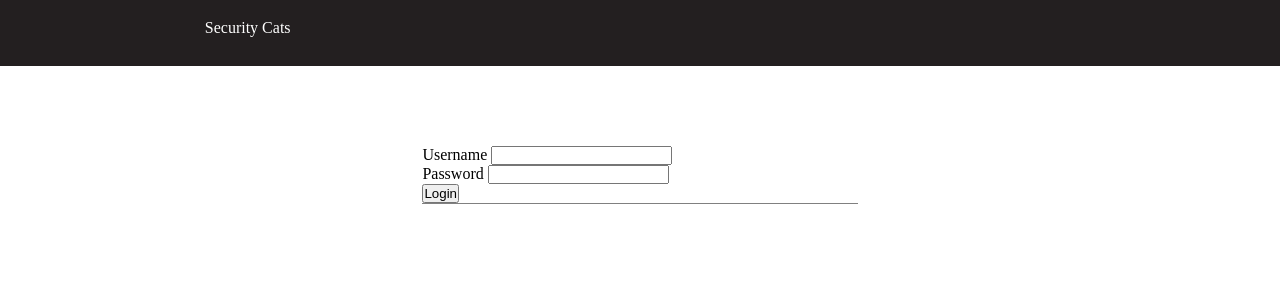
After one commit to DaniStud/securitycats, a Flask app: page /login_page in a window 1280 px wide. The commit adds this page. Shown: the top 300 px of the page. Run offline with Flask 3, Linux system fonts and the light colour scheme.

Commit message:
login-page-added

```diff
--- a/app.py
+++ b/app.py
@@ -2,9 +2,15 @@ from flask import Flask, request, jsonify
 from flask_cors import CORS
 import mysql.connector
 from flask import render_template
+from flask_bcrypt import Bcrypt
+bcrypt = Bcrypt()
+from flask import session
 
 app = Flask(__name__)
 CORS(app, resources={r"/*": {"origins": "*"}})  # Allow CORS for all routes
+
+app.secret_key = 'your-super-secret-key'  # Required for session encryption
+
 
 db_config = {
     'host': 'localhost',
@@ -13,6 +19,40 @@ db_config = {
     'database': 'securitycats'
 }
 
+
+
+@app.route('/login', methods=['POST'])
+def login():
+    try:
+        data = request.get_json()
+        name = data.get('name')
+        password = data.get('password')
+
+        if not name or not password:
+            return jsonify({'status': 'error', 'message': 'Missing name or password'}), 400
+
+        # Connect to DB and get user by name
+        conn = mysql.connector.connect(**db_config)
+        cursor = conn.cursor(dictionary=True)
+        cursor.execute("SELECT * FROM users WHERE name = %s", (name,))
+        user = cursor.fetchone()
+        cursor.close()
+        conn.close()
+
+        if user and bcrypt.check_password_hash(user['password'], password):
+            session['user_id'] = user['id']
+            session['name'] = user['name']
+            return jsonify({'status': 'success', 'message': 'Login successful'})
+        else:
+            return jsonify({'status': 'error', 'message': 'Invalid username or password'}), 401
+
+    except Exception as e:
+        return jsonify({'status': 'error', 'message': str(e)}), 500
+
+
+@app.route('/login_page')
+def login_page():
+    return render_template('login.html')
 
 
 ####################################
@@ -42,7 +82,16 @@ def index():
 
 @app.route('/admin')
 def admin():
+    if 'user_id' not in session:
+        return "<h1>403 - Unauthorized</h1><p>Please log in first.</p>", 403
     return render_template('admin.html')
+
+
+@app.route('/logout')
+def logout():
+    session.clear()
+    return "<h1>Logged out</h1><p><a href='/login_page'>Go back to login</a></p>"
+
 
 
     ###########################################
--- /dev/null
+++ b/static/login.js
@@ -0,0 +1,35 @@
+document.getElementById('login_form').addEventListener('submit', async (e) => {
+    e.preventDefault();
+
+    const name = document.getElementById('name').value;
+    const password = document.getElementById('password').value;
+
+    if (!name || !password) {
+        alert('Both fields are required!');
+        return;
+    }
+
+    try {
+        const res = await fetch('http://localhost:5000/login', {
+            method: 'POST',
+            headers: {
+                'Content-Type': 'application/json'
+            },
+            body: JSON.stringify({ name, password })
+        });
+
+        const result = await res.json();
+        console.log(result);
+
+        if (result.status === 'success') {
+            alert('Login successful!');
+            // Optional: redirect to admin or dashboard
+            window.location.href = '/admin';
+        } else {
+            alert('Login failed: ' + result.message);
+        }
+    } catch (err) {
+        alert('Network error or server is down.');
+        console.error(err);
+    }
+});
--- a/templates/admin.html
+++ b/templates/admin.html
@@ -12,6 +12,8 @@
 
         <header>
         <a href="{{ url_for('index') }}">Security Cats</a>
+        <button onclick="window.location.href='/logout'">Logout</button>
+
         </header>
 
         <section>
@@ -32,5 +34,7 @@
             </form>
         </section>
 
+
+
 </body>
 </html>
--- /dev/null
+++ b/templates/login.html
@@ -0,0 +1,32 @@
+<!DOCTYPE html>
+<html lang="en">
+<head>
+    <meta charset="UTF-8">
+    <title>Login</title>
+    <link rel="stylesheet" href="{{ url_for('static', filename='styles.css') }}">
+    <script type="module" async src="{{ url_for('static', filename='login.js') }}"></script>
+</head>
+<body>
+
+    <header>
+        <a href="{{ url_for('index') }}">Security Cats</a>
+    </header>
+
+    <section>
+        <form id="login_form">
+            <div>
+                <label for="name">Username</label>
+                <input type="text" id="name" name="name">
+            </div>
+
+            <div>
+                <label for="password">Password</label>
+                <input type="password" id="password" name="password">
+            </div>
+
+            <input type="submit" value="Login">
+        </form>
+    </section>
+
+</body>
+</html>
```
